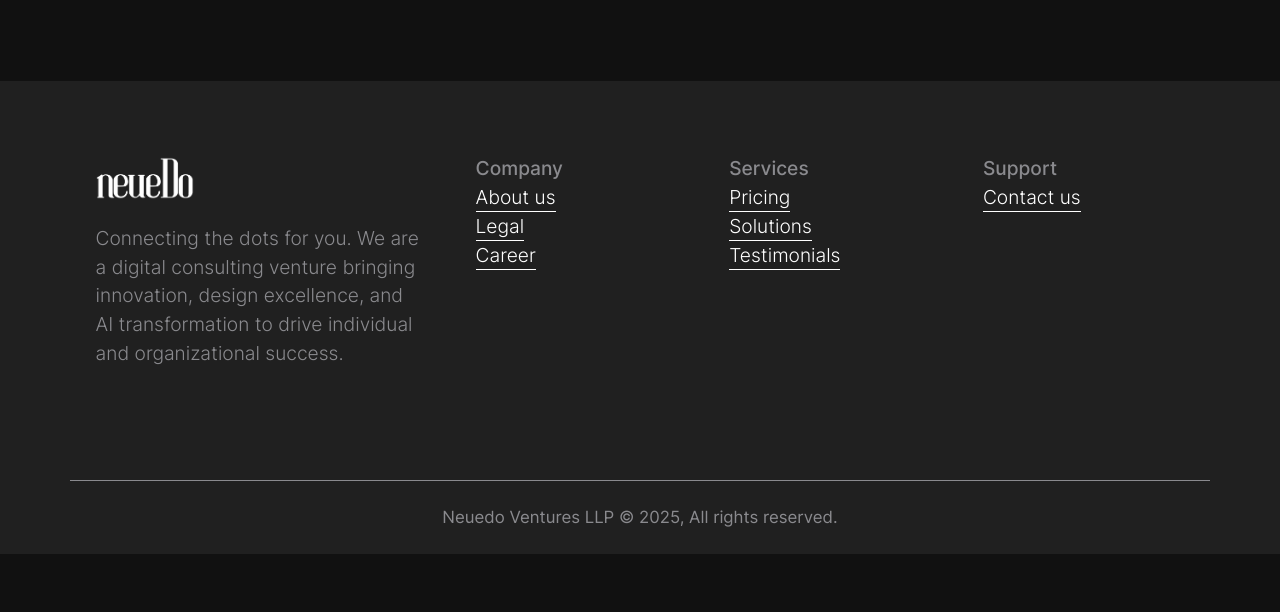
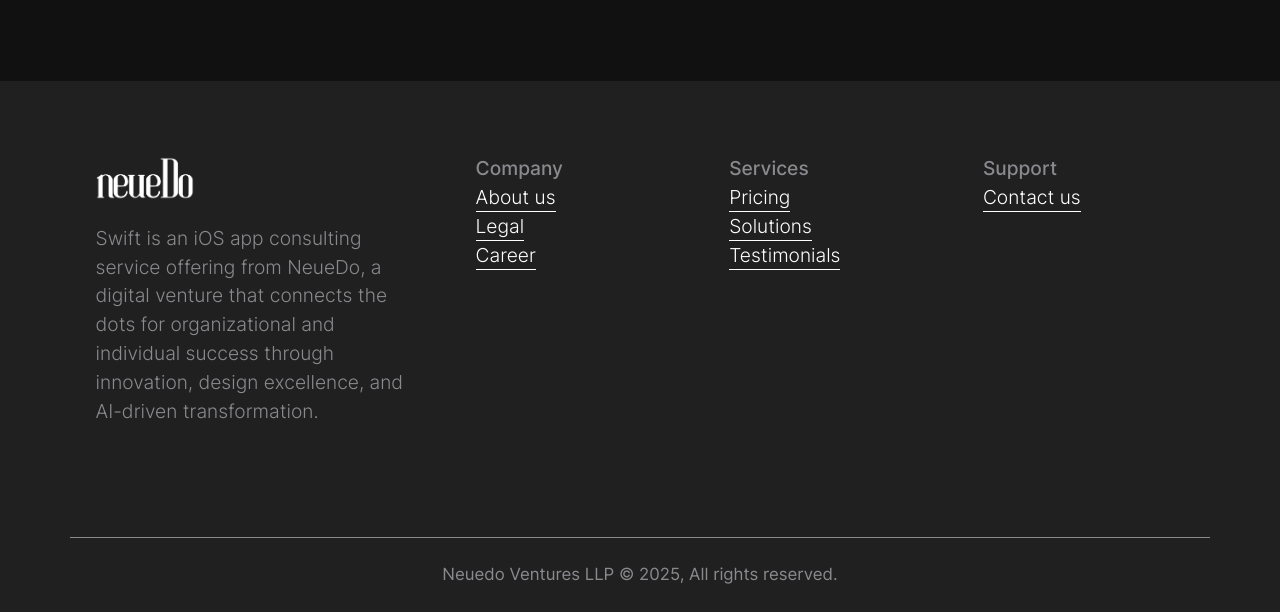
Before and after one commit to Neuedo/swift.github.io, a plain HTML site: page index.html in a window 1280 px wide. Shown: the part 4129-4741 px from the top of the page. Before the commit the page ends 4683 px from the top, so only its background shows below. Drawn offline with Linux system fonts and the light colour scheme.

Commit message:
update to footer

```diff
--- a/index.html
+++ b/index.html
@@ -508,7 +508,7 @@
             <a class="navbar-brand pe-md-4 fs-4 col-12 col-md-auto text-center" href="https://neuedo.com">
               <img src="img/neuedo-white.png" width="30%" alt="Neuedo">
             </a>
-            <p class="py-vh-2">Connecting the dots for you. We are a digital consulting venture bringing innovation, design excellence, and AI transformation to drive individual and organizational success.</p>
+            <p class="py-vh-2">Swift is an iOS app consulting service offering from NeueDo, a digital venture that connects the dots for organizational and individual success through innovation, design excellence, and AI-driven transformation.</p>
       </div>
       <div class="col border-end border-dark">
         <span class="h6">Company</span>
```
